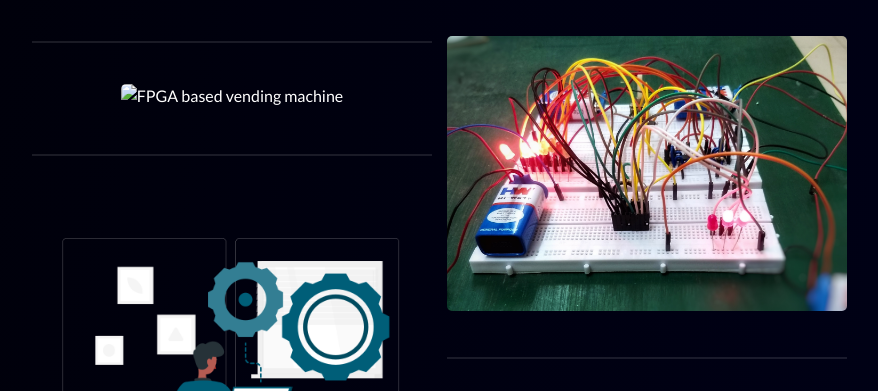
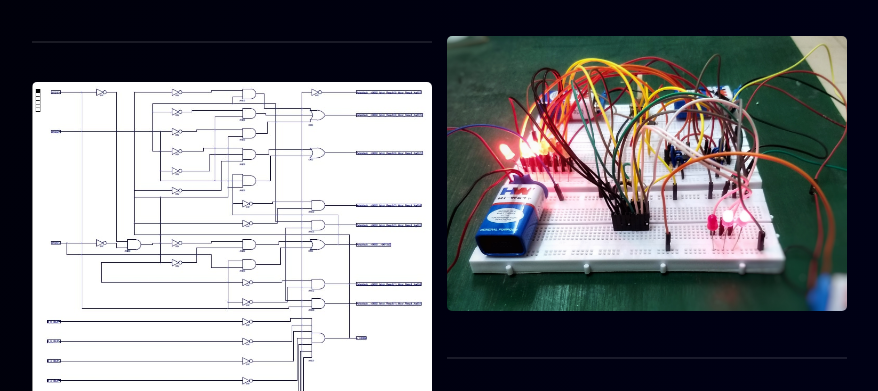
Before and after one commit to royanandj/royanandj.github.io, a plain HTML site: page index.html in a window 1280 px wide. Shown: the part 3457-3848 px from the top of the page, without its empty margins (360-1238 px from the left). Drawn offline with Linux system fonts and the light colour scheme.

Commit message:
Update index.html

```diff
--- a/index.html
+++ b/index.html
@@ -376,12 +376,12 @@
                 <div class="isotope-item" data-type="projects">
                   <figure class="snip1321">
                     <img
-                      src="assets/images/projects/vm.png"
+                      src="assets/images/projects/vm.jpg"
                       alt="FPGA based vending machine"
                     />
                     <figcaption>
                       <a
-                        href="assets/images/projects/vm.png"
+                        href="assets/images/projects/vm.jpg"
                         data-lightbox="image-1"
                         data-title="Schematic of Vending machine generated on xilinx"
                         ><i class="fa fa-search"></i
```
